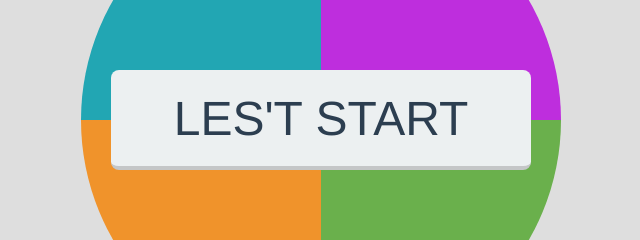
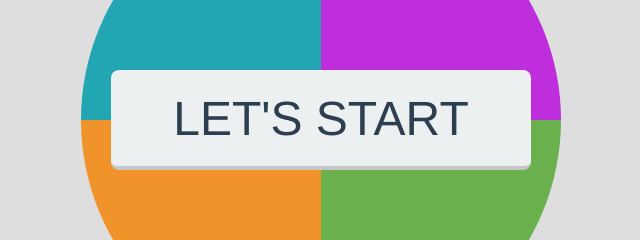
Before and after one commit to contracamilo/simon-says, a plain HTML site: page index.html in a window 1280 px wide. Shown: the part 280-520 px from the top of the page, 319-959 px from the left. Drawn offline with nearby package versions, Linux system fonts and the light colour scheme.

Commit message:
lest update

```diff
--- a/index.html
+++ b/index.html
@@ -14,7 +14,7 @@
     <div id="violeta" class="color violeta right" data-color="violeta"></div>
     <div id="naranja" class="color naranja left" data-color="naranja"></div>
     <div id="verde" class="color verde right" data-color="verde"></div>
-    <button id="btnEmpezar" class="btn-start" onclick="empezarJuego()">LES'T START</button>
+    <button id="btnEmpezar" class="btn-start" onclick="empezarJuego()">LET'S START</button>
   </div>
   <script src="https://cdnjs.cloudflare.com/ajax/libs/sweetalert/2.1.2/sweetalert.min.js"></script>
   <script src="script.js"></script>
```
